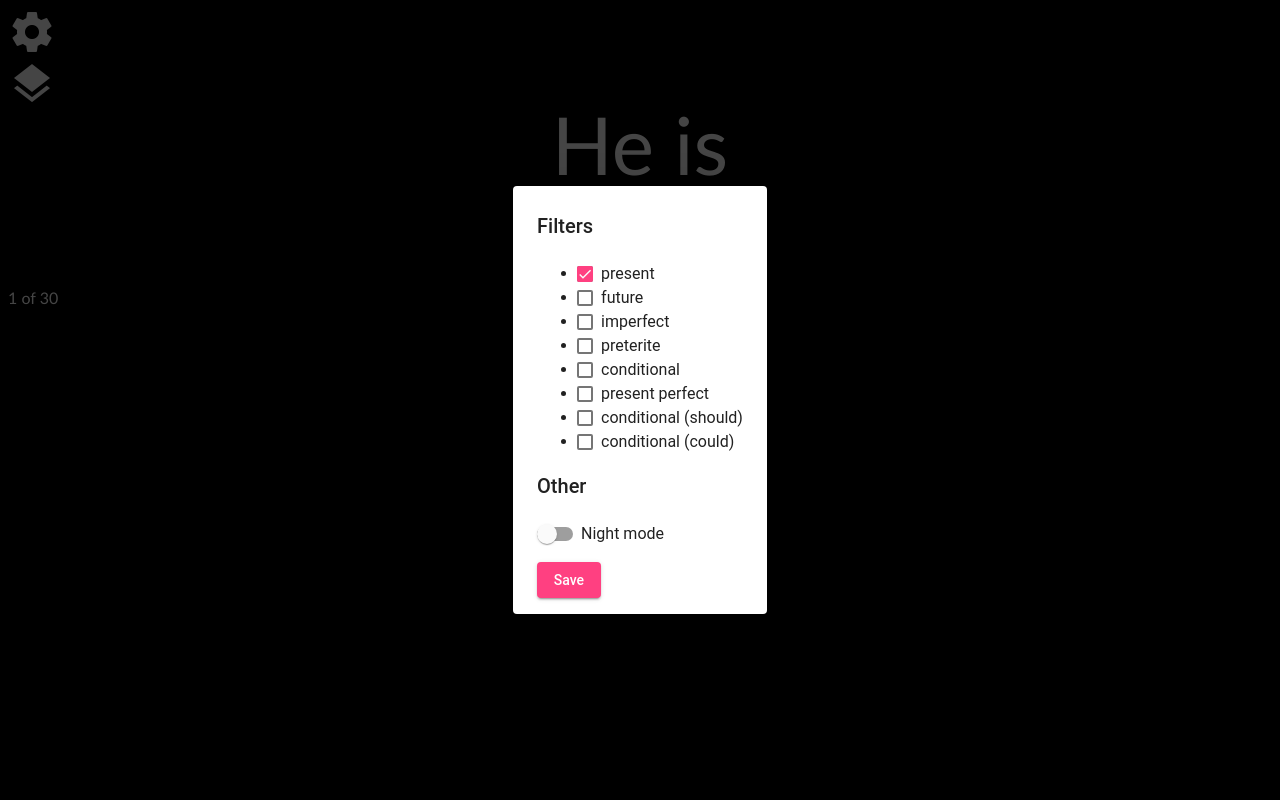
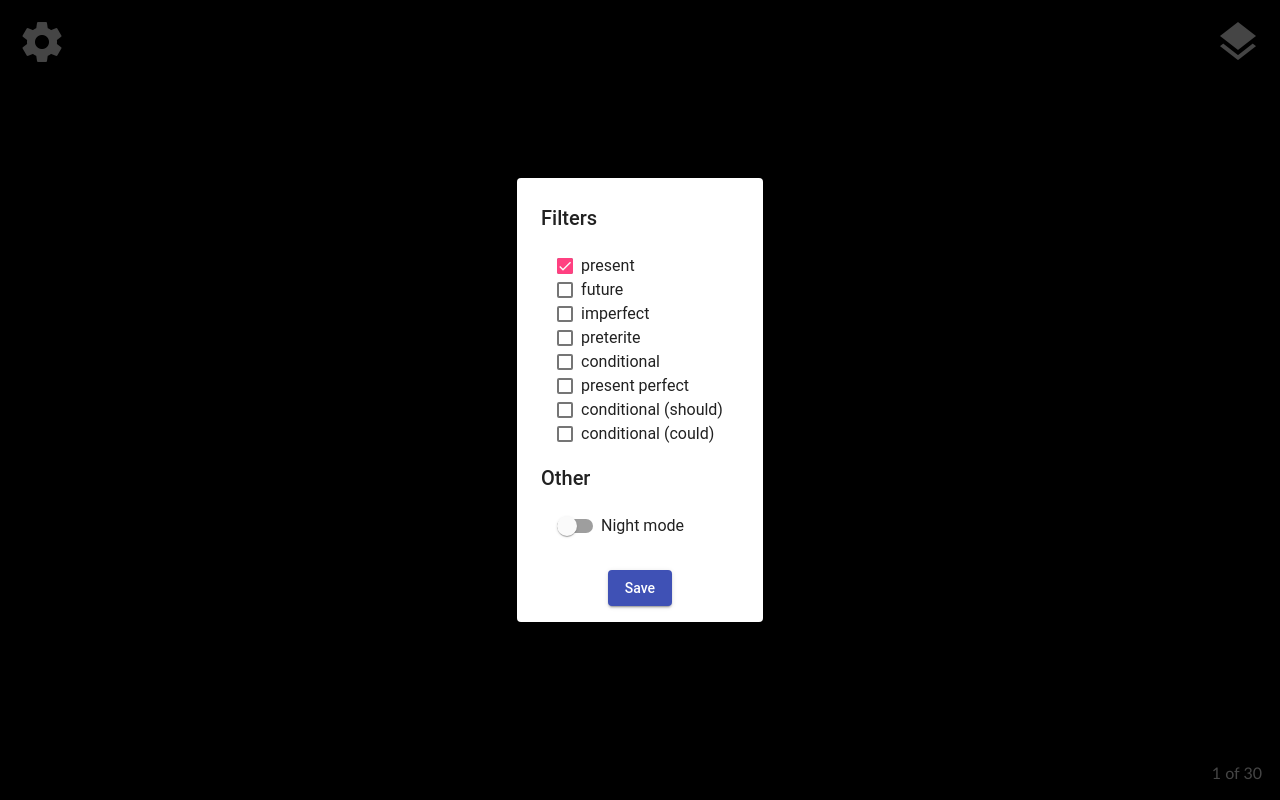
Before and after one commit to ssteele/flashcards, an Angular app in the folder flashcards/: page / in a window 1280 px wide. Both pictures are taken after a click on the icon "settings". Built offline with nearby package versions, Linux system fonts and the light colour scheme.

Commit message:
Style everything

```diff
--- a/flashcards/src/app/components/app.component.scss
+++ b/flashcards/src/app/components/app.component.scss
@@ -1,2 +1,4 @@
 #container {
+  height: 100%;
+  padding: 0.5px;
 }
--- a/flashcards/src/app/components/flashcards/flashcards.component.scss
+++ b/flashcards/src/app/components/flashcards/flashcards.component.scss
@@ -1,5 +1,17 @@
-.flashcard {
-  // height: 100vh;
+.flashcard {}
+
+.icons > div {
+  position: absolute;
+}
+
+.settings {
+  left: 18px;
+  top: 18px;
+}
+
+.refresh {
+  right: 18px;
+  top: 18px;
 }
 
 .icon {
@@ -9,13 +21,11 @@
 .content {
   color: #666;
   font-family: 'Trebuchet MS', Arial, Helvetica, sans-serif;
+  margin-top: 40%;
 
   .translations {
-    font-size: 5rem;
-    line-height: 4rem;
-    // position: absolute;
+    font-size: 3rem;
     text-align: center;
-    // top: 40%;
     width: 100%;
   }
 
@@ -24,10 +34,16 @@
   }
 
   .prompt {
-    margin-bottom: 7rem;
+    margin-bottom: 2rem;
   }
 
   .answer {
     color: #696;
   }
+
+  .index {
+    bottom: 18px;
+    position: absolute;
+    right: 18px;
+  }
 }
--- a/flashcards/src/app/components/user-options-form/user-options-form.component.html
+++ b/flashcards/src/app/components/user-options-form/user-options-form.component.html
@@ -16,6 +16,8 @@
 
     <h3 mat-dialog-title>Other</h3>
 
+    <ul>
+      <li>
         <mat-slide-toggle
           name="isNightMode"
           [ngModel]="isNightMode"
@@ -23,12 +25,14 @@
         >
           Night mode
         </mat-slide-toggle>
+      </li>
+    </ul>
   </mat-dialog-content>
 
-  <mat-dialog-actions>
+  <mat-dialog-actions class="centered">
     <button
       mat-raised-button
-      color="accent"
+      color="primary"
       [mat-dialog-close]="isFormDirty"
     >
       Save
--- a/flashcards/src/styles.scss
+++ b/flashcards/src/styles.scss
@@ -1,8 +1,18 @@
 @import "~@angular/material/prebuilt-themes/indigo-pink.css";
 
+html,
 body {
-  background: #eee;
+  background: #000;;
   font-size: 16px;
+  height: 100%;
+  margin: 0;
+  padding: 0;
+}
+
+ul {
+  list-style-type: none;
+  margin: 0;
+  padding: 0 1rem 1rem;
 }
 
 .material-icons {
@@ -32,15 +42,10 @@ body {
   }
 }
 
-// temporary
-body {
-  background: #000;
+.centered {
+  justify-content: center;
+}
 
-  #container.night-mode {
-    background: #000;
-
-    .content .answer {
-        color: #900;
-    }
-  }
+#container.night-mode .content .answer {
+  color: #900;
 }
```
Lines whose indentation alone changed are shown as unchanged.
